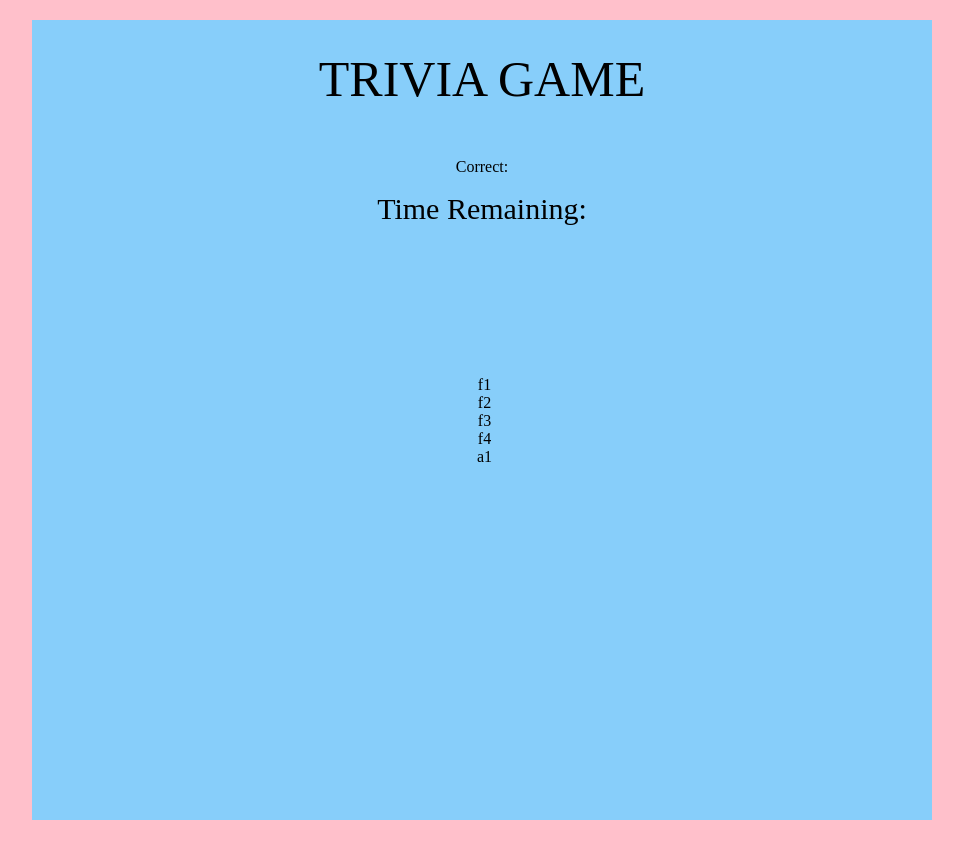
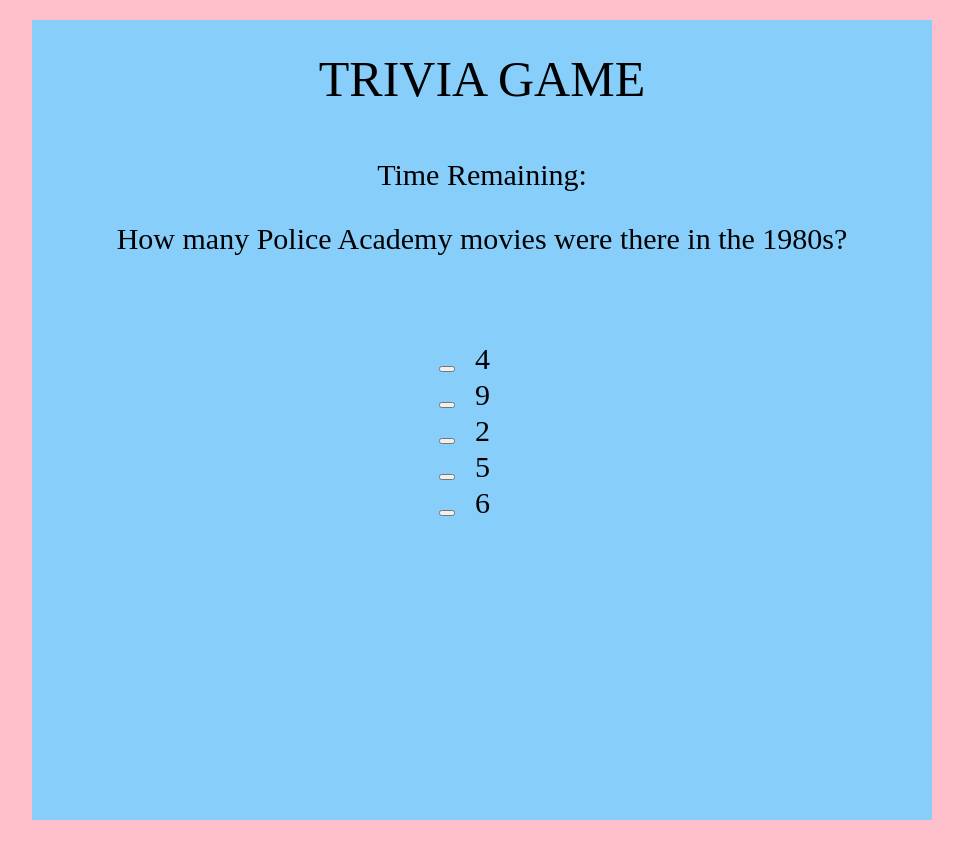
Before and after one commit to Erloch/TriviaGame, a plain HTML site: page index.html in a window 1280 px wide. Shown: the whole page, without its empty margins (207-1170 px from the left). Drawn offline with nearby package versions, Linux system fonts and the light colour scheme.

Commit message:
really close but click is still not working

```diff
--- a/assets/css/style.css
+++ b/assets/css/style.css
@@ -17,6 +17,7 @@ body{
 #timmer{
     text-align:center;
     font-size:30px;
+    margin-top:18px;
 }
 #answers{
     height:800px;
@@ -30,7 +31,20 @@ body{
 #question{
     height:100px;
     text-align:center;
+    font-size:30px;
 }
 #total{
     text-align:center;
+    height:100px;
+    margin-bottom:6px;
 }
+#check, #correct, #wrong{
+margin-right:20px;
+margin-bottom:6px;
+}
+.ans, .right{
+font-size:30px;
+}
+#score{
+    margin-bottom:0;
+}
--- a/assets/javascript/app.js
+++ b/assets/javascript/app.js
@@ -1,32 +1,35 @@
-var question = ["question1", "question2", "question3", "question4", "question5"];
-var score = 0;
-var losses = 0;
-var answers = { a1: ["f1", "f2", "f3", "f4", "a1"], a2: ["f1", "a2", "f3", "f4", "f2"], a3: ["f1", "f2", "a3", "f4", "f3"], a4: ["f1", "f2", "a4", "f4", "f3"], a5: ["a5", "f2", "f3", "f4", "f1"] };
+var question = ["How many Police Academy movies were there in the 1980s?", "question2", "question3", "question4", "question5"];
+var answers = { a1: ["4", "9", "2", "5", "6"], a2: ["f1", "a2", "f3", "f4", "f2"], a3: ["f1", "f2", "a3", "f4", "f3"], a4: ["f1", "f2", "a4", "f4", "f3"], a5: ["a5", "f2", "f3", "f4", "f1"] };
+var correct = false;
+
+function mkPg1() {
+    for (var i = 0; i < answers.a1.length - 1; i++) {
+        var ans = $("<div>" + "<button id = 'check'></button>" + answers.a1[i] + "</div>");
+        // var list = $("<ul>");
+        console.log(ans);
+        ans.addClass("ans");
+        $("#answers").append(ans);
+        // console.log(list);
+    }
+    var right = $("<div>" + "<button id = 'correct'></button>" + answers.a1[4] + "</div>");
+    right.addClass("right");
+    $("#answers").append(right);
+    var quest = $("<div>" + question[0] + "</div>");
+    quest.addClass("quest");
+    $("#question").append(quest);
+};
+        $("#answers").on("click", "#correct", function a1(event) {
+            event.preventDefault();
+
+            if (correct = document.getElementById(correct)) {
+                alert("You Are Correct!!")
+            } else {
+                alert("Wrong Try Again/n" + right)
+            }
 
 
-function mkAnswers1() {
-
-    for (var i = 0; i < answers.a1.length; i++) {
-        var ans = $("<li>" + answers.a1[i] + "</li>");
-
-
-        // var list = $("<ul>");
-        ans.addClass("ans");
-        $("#list").append(ans);
-        // console.log(list);
-        // console.log(ans);
-        $("#list").on("click", "ans", function a1() {
-        //     if (answers.a1[4]) {
-        //         score++;
-        //     }
-        //     else{
-        //         losses++;
-        //     }
-
         });
-    }
-};
-mkAnswers1();
+mkPg1();
 // function mkAnswers2(){
 //     $("#answers").empty();
 
@@ -104,9 +107,9 @@ mkAnswers1();
 // function quest() {
 //     $("#question").empty();
 //     for (var i = 0; i < question.length; i++) {
-//         var quest = question[i];
+//         var quest = $(question[i];
 
-//         // $("#question").append(quest);
+//         $("#question").append(quest);
 //     }
 //     console.log(quest)
 // };
--- a/index.html
+++ b/index.html
@@ -1,5 +1,6 @@
 <!DOCTYPE html>
 <html lang="en">
+
 <head>
     <meta charset="UTF-8">
     <meta name="viewport" content="width=device-width, initial-scale=1.0">
@@ -7,23 +8,26 @@
     <title>Trivia Game</title>
     <link rel="stylesheet" href="assets/css/style.css">
 </head>
+
 <body>
     <container id="container">
-        <div id = "game">
-<div id = "header">TRIVIA GAME</div>
-<div id="total">Correct:<p id="score"></p><p id="losses"></p></div>
-<div id="timmer">Time Remaining:<p id="time-left"></p></div>
-<div id="question"></div>
-<div id = "answers">
-    <ul id="list"></ul>
+        <div id="game">
+            <div id="header">TRIVIA GAME</div>
+            <div id="timmer">Time Remaining:<p id="time-left"></p>
+            </div>
+            <div id="question"></div>
+            <div id="answers">
+            </div>
 
-</div>
-</div>
-</container>
+
+        </div>
+        </div>
+    </container>
 
 
     <script src="https://code.jquery.com/jquery-3.4.1.min.js"
         integrity="sha256-CSXorXvZcTkaix6Yvo6HppcZGetbYMGWSFlBw8HfCJo=" crossorigin="anonymous"></script>
     <script type="text/javascript" src="assets/javascript/app.js"></script>
 </body>
+
 </html>
```
